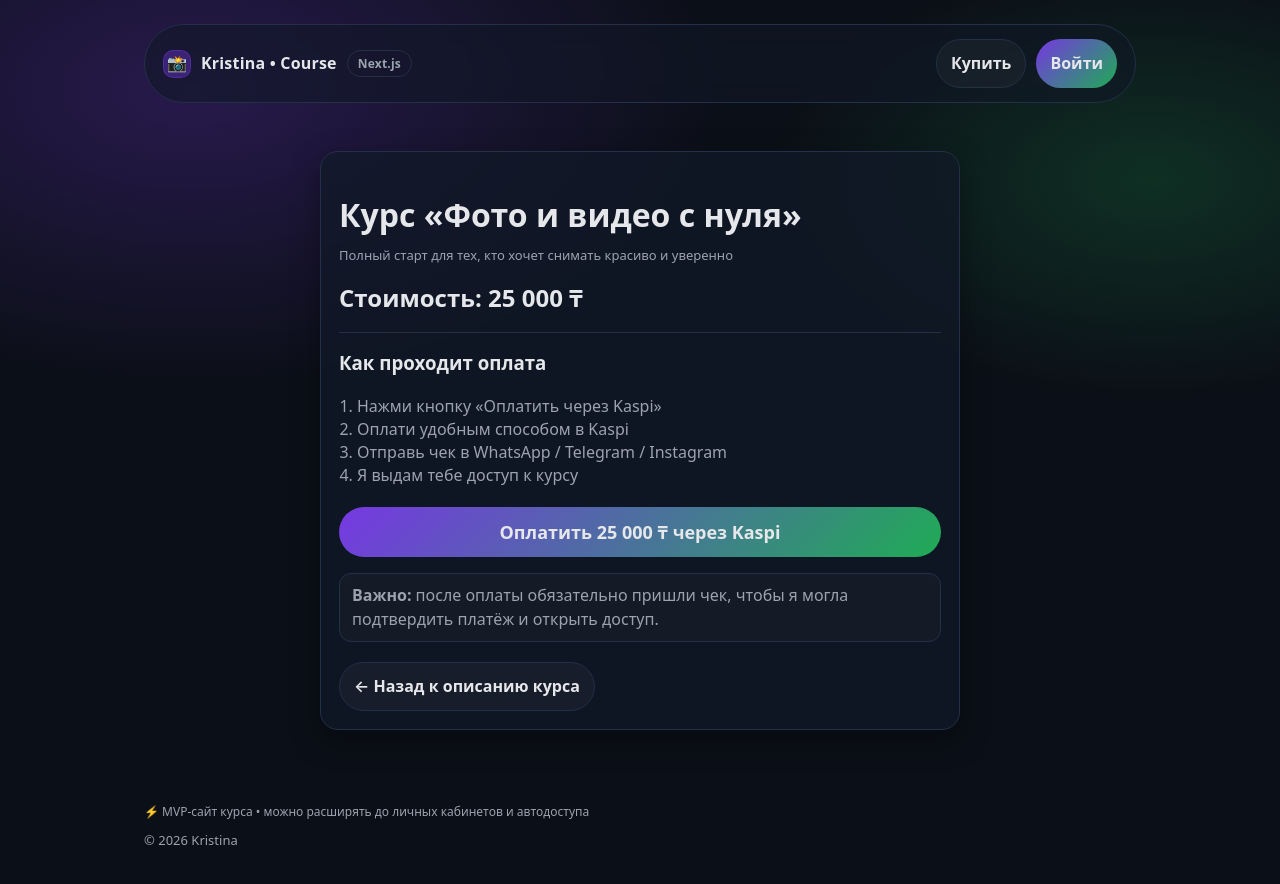
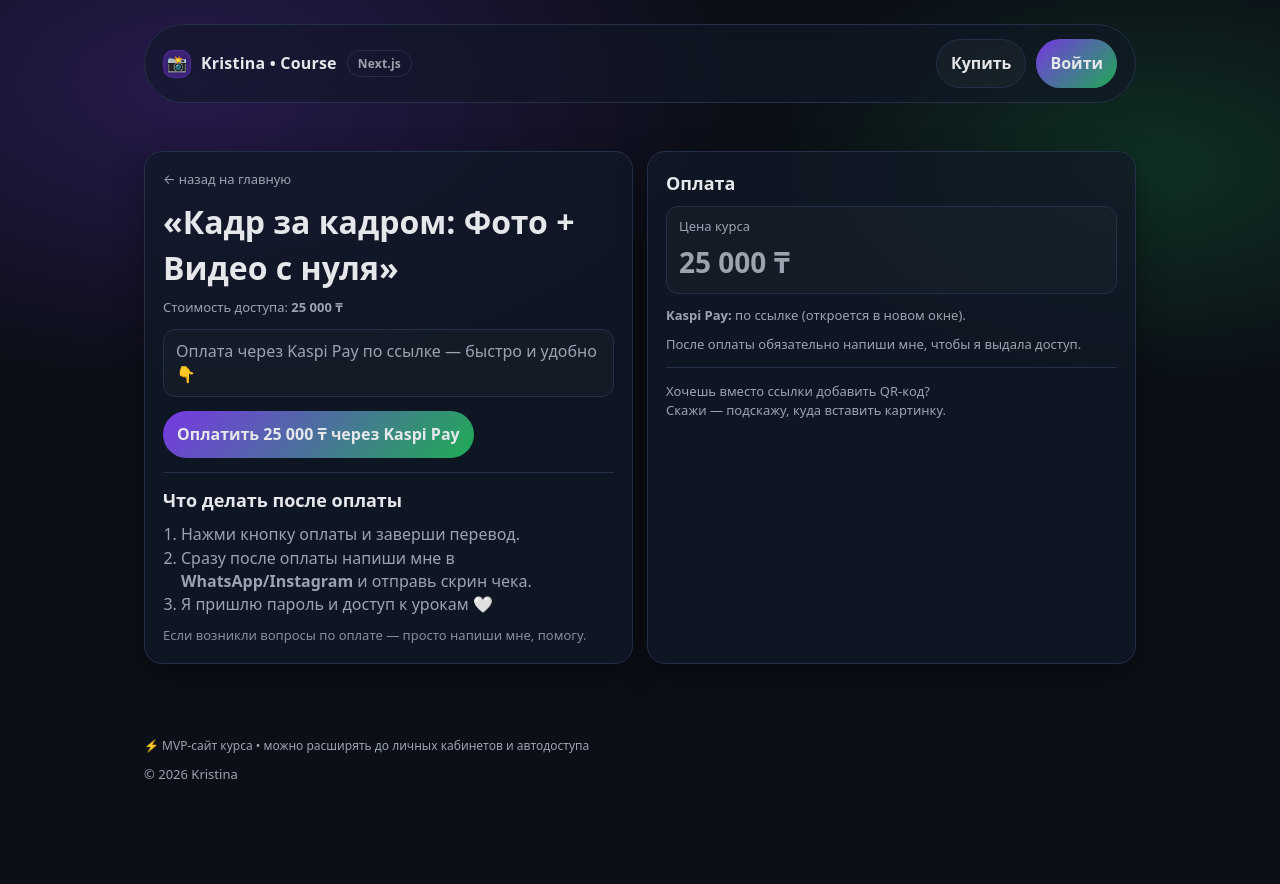
Before and after one commit to kristimslibreht-creator/photo-video-course-v2, a Next.js app: page /buy in a window 1280 px wide. Shown: the top 884 px of the page. After the commit the page ends 832 px from the top, so only its background shows below. Built offline with nearby package versions, Linux system fonts and the light colour scheme.

Commit message:
Update page.tsx

```diff
--- a/app/buy/page.tsx
+++ b/app/buy/page.tsx
@@ -1,6 +1,9 @@
 import Link from "next/link";
-import { Nav } from "@/components/Nav";
-import { Footer } from "@/components/Footer";
+import { Nav } from "../../components/Nav";
+import { Footer } from "../../components/Footer";
+
+const PRICE = "25 000 ₸";
+const KASPI_PAY_URL = "https://pay.kaspi.kz/pay/xntcgaoj";
 
 export default function BuyPage() {
   return (
@@ -8,57 +11,78 @@ export default function BuyPage() {
       <Nav />
 
       <div className="container">
-        <div className="card" style={{ maxWidth: 640, margin: "0 auto" }}>
-          <h1 style={{ marginBottom: 8 }}>Курс «Фото и видео с нуля»</h1>
+        <div className="grid2">
+          {/* ЛЕВО: текст + кнопка */}
+          <div className="card">
+            <div className="small">
+              <Link href="/">← назад на главную</Link>
+            </div>
 
-          <div className="small" style={{ marginBottom: 16 }}>
-            Полный старт для тех, кто хочет снимать красиво и уверенно
+            <h1 style={{ margin: "10px 0 6px" }}>
+              «Кадр за кадром: Фото + Видео с нуля»
+            </h1>
+
+            <div className="small" style={{ marginBottom: 12 }}>
+              Стоимость доступа: <b>{PRICE}</b>
+            </div>
+
+            <div className="notice" style={{ marginBottom: 14 }}>
+              Оплата через Kaspi Pay по ссылке — быстро и удобно 👇
+            </div>
+
+            <a
+              className="btn btnPrimary"
+              href={KASPI_PAY_URL}
+              target="_blank"
+              rel="noreferrer"
+              style={{ display: "inline-block", textAlign: "center" }}
+            >
+              Оплатить {PRICE} через Kaspi Pay
+            </a>
+
+            <hr className="sep" />
+
+            <h3 className="sectionTitle">Что делать после оплаты</h3>
+            <ol className="list">
+              <li>Нажми кнопку оплаты и заверши перевод.</li>
+              <li>
+                Сразу после оплаты напиши мне в <b>WhatsApp/Instagram</b> и
+                отправь скрин чека.
+              </li>
+              <li>Я пришлю пароль и доступ к урокам 🤍</li>
+            </ol>
+
+            <div className="small" style={{ marginTop: 10, opacity: 0.85 }}>
+              Если возникли вопросы по оплате — просто напиши мне, помогу.
+            </div>
           </div>
 
-          <div
-            style={{
-              fontSize: 24,
-              fontWeight: 600,
-              marginBottom: 16,
-            }}
-          >
-            Стоимость: 25 000 ₸
-          </div>
+          {/* ПРАВО: “карточка” с ценой и подсказками */}
+          <div className="card">
+            <h3 className="sectionTitle">Оплата</h3>
 
-          <hr className="sep" />
+            <div className="notice">
+              <div className="small">Цена курса</div>
+              <div style={{ fontSize: 28, fontWeight: 800, marginTop: 6 }}>
+                {PRICE}
+              </div>
+            </div>
 
-          <h3 style={{ marginTop: 16 }}>Как проходит оплата</h3>
-          <ol className="list">
-            <li>Нажми кнопку «Оплатить через Kaspi»</li>
-            <li>Оплати удобным способом в Kaspi</li>
-            <li>Отправь чек в WhatsApp / Telegram / Instagram</li>
-            <li>Я выдам тебе доступ к курсу</li>
-          </ol>
+            <div className="small" style={{ marginTop: 12 }}>
+              <b>Kaspi Pay:</b> по ссылке (откроется в новом окне).
+            </div>
 
-          <a
-            href="https://pay.kaspi.kz/pay/xntcgaoj"
-            target="_blank"
-            rel="noopener noreferrer"
-            className="btn btnPrimary"
-            style={{
-              display: "block",
-              textAlign: "center",
-              marginTop: 20,
-              fontSize: 18,
-            }}
-          >
-            Оплатить 25 000 ₸ через Kaspi
-          </a>
+            <div className="small" style={{ marginTop: 10 }}>
+              После оплаты обязательно напиши мне, чтобы я выдала доступ.
+            </div>
 
-          <div className="notice" style={{ marginTop: 16 }}>
-            <b>Важно:</b> после оплаты обязательно пришли чек,
-            чтобы я могла подтвердить платёж и открыть доступ.
-          </div>
+            <hr className="sep" />
 
-          <div style={{ marginTop: 20 }}>
-            <Link href="/course" className="btn btnGhost">
-              ← Назад к описанию курса
-            </Link>
+            <div className="small">
+              Хочешь вместо ссылки добавить QR-код?
+              <br />
+              Скажи — подскажу, куда вставить картинку.
+            </div>
           </div>
         </div>
       </div>
```
